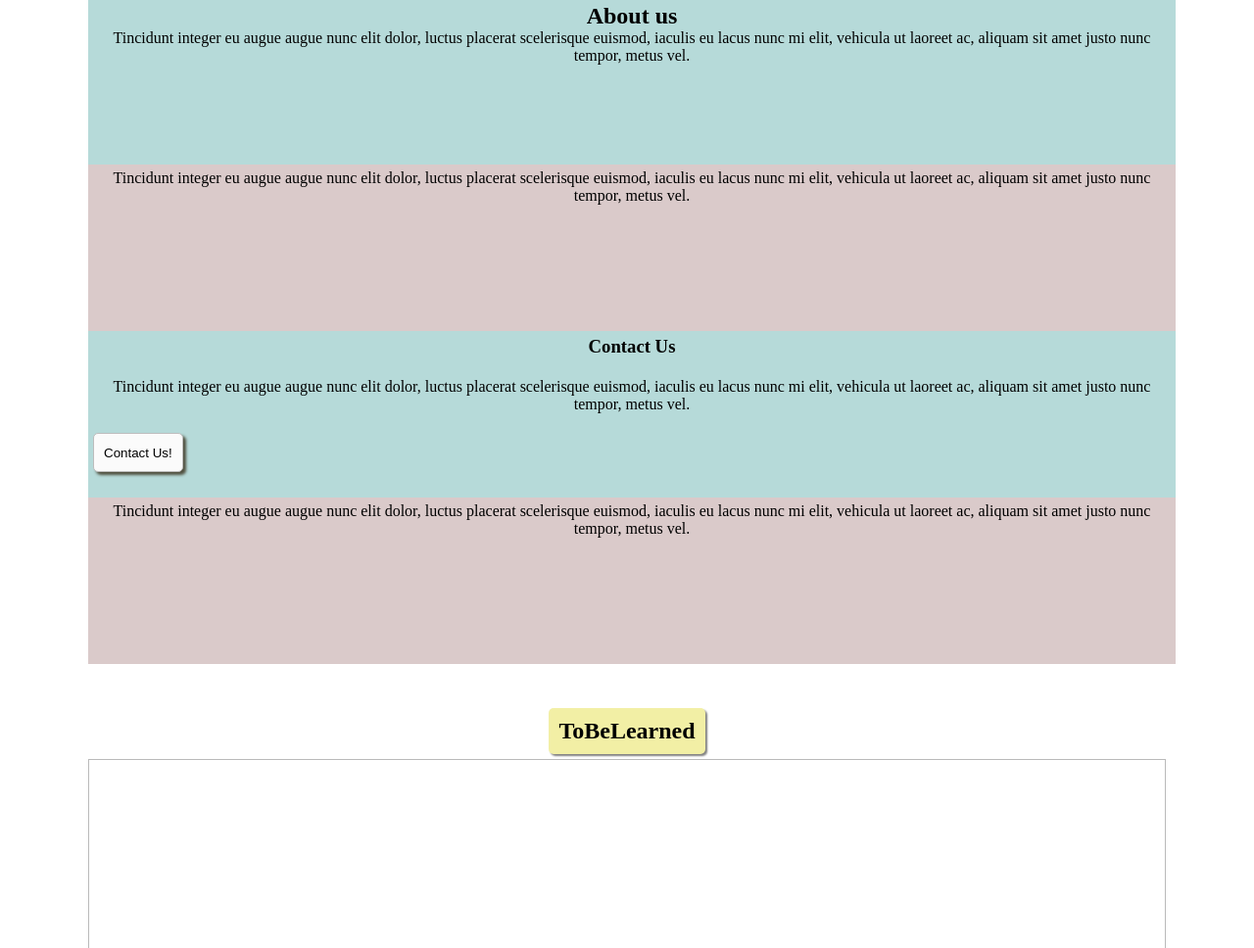
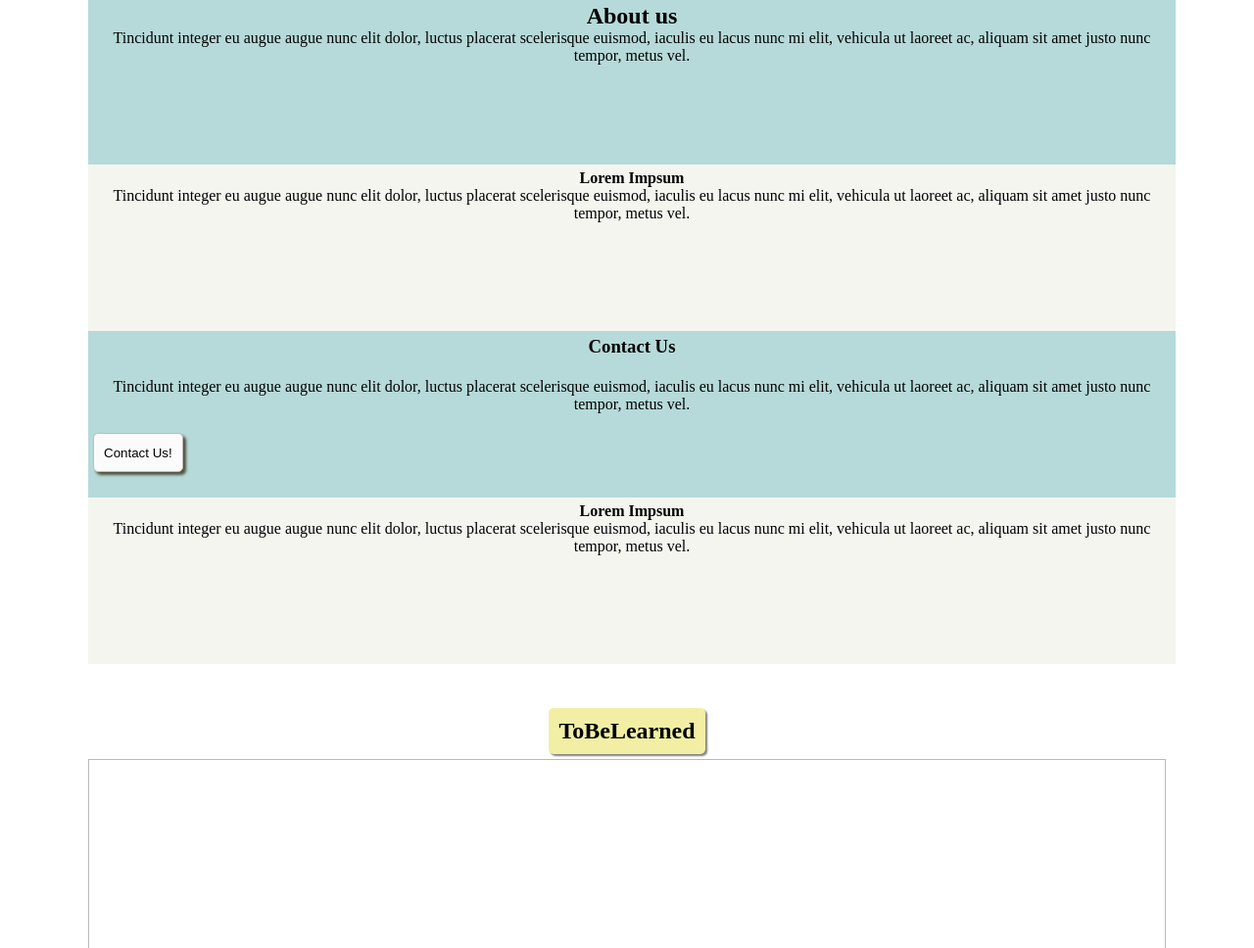
Before and after one commit to Satenik-M/Frontend-Webpage, a plain HTML site: page index.html in a window 1280 px wide. Shown: the part 1868-2836 px from the top of the page at 98% size. Drawn offline with nearby package versions, Linux system fonts and the light colour scheme; some packages are replaced by stand-ins of ours.

Commit message:
headers added and background color changed for .empty div, title added for todo <a> tag

```diff
--- a/index.html
+++ b/index.html
@@ -221,7 +221,8 @@
                 </div>
                 <div class="slide">
                     <div class="empty">
-                        Tincidunt integer eu augue augue nunc elit dolor, luctus placerat scelerisque euismod, iaculis eu lacus nunc mi elit, vehicula ut laoreet ac, aliquam sit amet justo nunc tempor, metus vel.
+                        <h4>Lorem Impsum</h4>
+                        <p>Tincidunt integer eu augue augue nunc elit dolor, luctus placerat scelerisque euismod, iaculis eu lacus nunc mi elit, vehicula ut laoreet ac, aliquam sit amet justo nunc tempor, metus vel.</p>
                     </div>
                 </div>
                 <div class="slide">
@@ -245,7 +246,8 @@
                 </div>
                 <div class="slide">
                     <div class="empty">
-                        Tincidunt integer eu augue augue nunc elit dolor, luctus placerat scelerisque euismod, iaculis eu lacus nunc mi elit, vehicula ut laoreet ac, aliquam sit amet justo nunc tempor, metus vel.
+                        <h4>Lorem Impsum</h4>
+                        <p>Tincidunt integer eu augue augue nunc elit dolor, luctus placerat scelerisque euismod, iaculis eu lacus nunc mi elit, vehicula ut laoreet ac, aliquam sit amet justo nunc tempor, metus vel.</p>
                     </div>
                 </div>
 
--- a/styles2.css
+++ b/styles2.css
@@ -573,7 +573,7 @@ article#about_us {
 }
 
 .slide div {
-    background: #dacaca;
+    background: #F4F5EF;
 }
 
 #additional {
```
